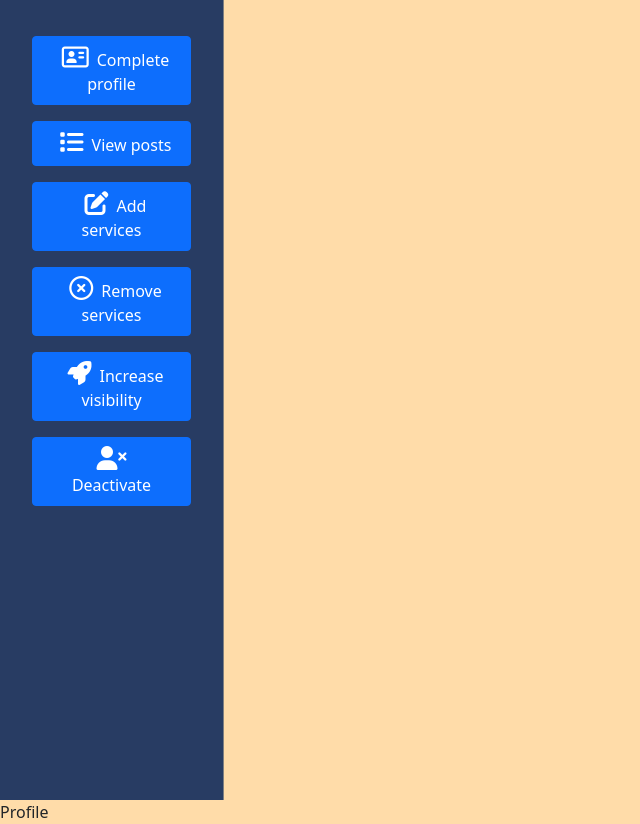
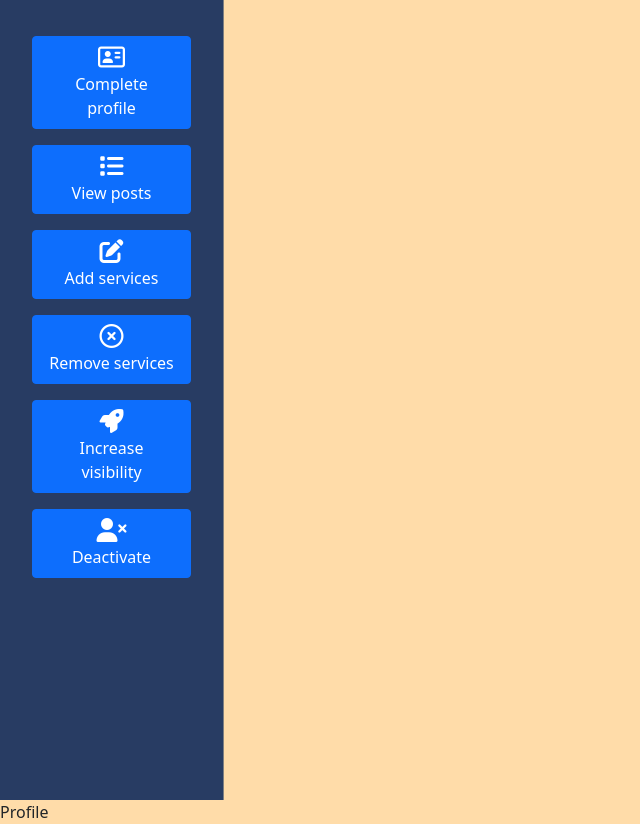
Before and after one commit to sergioare/PF-HireMySkills, a React (Create React App) app in the folder client/: page /profile_professional in a window 1280 px wide. Shown: the whole page, without its empty margins (0-640 px from the left). Built offline with nearby package versions, Linux system fonts and the light colour scheme.

Commit message:
cambios en mi rama: atualizacion

```diff
--- a/client/src/components/AllProfessionals/AllProfessionals.js
+++ b/client/src/components/AllProfessionals/AllProfessionals.js
@@ -1,60 +1,37 @@
 import React from "react";
 import { Link } from "react-router-dom";
-import { useState, useEffect } from "react";
+import { useEffect } from "react";
 import { useDispatch, useSelector } from "react-redux";
 import NavBar from "../Navbar/Navbar";
 import Footer from "../Footer/Footer";
-import { getProfessionals } from "../../redux/actions/actions";
+import {
+  filterByProfession,
+  getProfessionals,
+  getSubCategory,
+} from "../../redux/actions/actions";
 import styles from "../AllProfessionals/AllProfessionals.module.css";
 import imgDefault from "../../assets/imgDefault.jpg";
-import Filter from "../Filter/Filter";
+
 import OrderBy from "../OrderBy/OrderBy";
-import { filterByProfession } from "../../redux/actions/actions";
-import { orderByName, orderByRating } from "../../redux/actions/actions";
 
 const AllProfessionals = () => {
   const dispatch = useDispatch();
   const allProfessionals = useSelector((state) => state.professionals);
+  const profession = useSelector((state) => state.subCategory);
+  const prueba = useSelector((state) => state.allProfessionals);
+  console.log(prueba, "A");
+  console.log(profession, "B");
 
-  const [source, setSource] = useState("All");
-  const [namechange, setNamechange] = useState("");
-  const [ratingchange, setRatingchange] = useState("");
-  const [professionchange, setProfessionchange] = useState("");
-  const [, setOrder] = useState();
+  const handlerprofession = (e) => {
+    console.log(e.target.value);
+    dispatch(filterByProfession(e.target.value));
+  };
 
   useEffect(() => {
     dispatch(getProfessionals());
-  }, [dispatch, handlerByName]);
-
-  function handleClick(e) {
-    e.preventDefault();
-    dispatch(getProfessionals());
-    setNamechange("");
-    setRatingchange("");
-    setProfessionchange("");
-    setSource("All");
-  }
-  function handlerprofession(e) {
-    e.preventDefault();
-    dispatch(filterByProfession(e.target.value));
-    setSource("All");
-    setProfessionchange(e.target.value);
-    setOrder("Order" + e.target.value);
-  }
-  function handlerByName(e) {
-    dispatch(orderByName(e.target.value));
-    setRatingchange("");
-    setNamechange(e.target.value);
-    setOrder("Order" + e.target.value);
-  }
-  console.log(handlerByName);
-
-  function handlerByRating(e) {
-    dispatch(orderByRating(e.target.value));
-    setNamechange("");
-    setRatingchange(e.target.value);
-    setOrder("Order" + e.target.value);
-  }
+    dispatch(getSubCategory());
+  }, [dispatch]);
+  // console.log(allProfessionals);
 
   return (
     <div className={styles.divAllProfessionals}>
@@ -66,25 +43,26 @@ const AllProfessionals = () => {
           </button>
         </Link>
       </div>
-      <Filter
-        professionchange={professionchange}
-        handlerprofession={handlerprofession}
-        source={source}
-      />
-      <OrderBy
-        handlerByName={handlerByName}
-        namechange={namechange}
-        handlerByRating={handlerByRating}
-        ratingchange={ratingchange}
-      />
-      <button
-        onClick={(e) => {
-          handleClick(e);
-        }}
-        className={styles.btnReset}
-      >
-        RESET
-      </button>
+      {/* <Filter /> */}
+      <div>
+        <p className={styles.titles}>PROFESSIONS</p>
+
+        <select
+          onChange={(e) => handlerprofession(e)}
+          className={styles.select}
+          defaultValue="All"
+        >
+          <option value="All">All</option>
+          {profession &&
+            profession.map((sub) => (
+              <option value={sub.profession} key={sub.id}>
+                {sub.profession}
+              </option>
+            ))}
+        </select>
+      </div>
+      <OrderBy />
+
       <div className={styles.divCardsBody}>
         <h1 className="col-12 text-center text-dark fs-1 ">Professionals</h1>
         <div className={styles.containerCard}>
--- a/client/src/components/Filter/Filter.js
+++ b/client/src/components/Filter/Filter.js
@@ -1,10 +1,13 @@
 import React from "react";
 import { useEffect } from "react";
 import { useDispatch, useSelector } from "react-redux";
-import { getSubCategory } from "../../redux/actions/actions";
+import {
+  getSubCategory,
+  filterByProfession,
+} from "../../redux/actions/actions";
 import styles from "../Filter/Filter.module.css";
 
-const Filter = ({ professionchange, handlerprofession }) => {
+const Filter = () => {
   const dispatch = useDispatch();
   const profession = useSelector((state) => state.subCategory);
 
@@ -12,17 +15,20 @@ const Filter = ({ professionchange, handlerprofession }) => {
     dispatch(getSubCategory());
   }, [dispatch]);
 
+  const handlerprofession = (e) => {
+    console.log(e.target.value);
+    dispatch(filterByProfession(e.target.value));
+  };
   return (
     <div className={styles.divFilter}>
       <div>
         <p className={styles.titles}>PROFESSIONS</p>
 
         <select
-          value={professionchange}
           onChange={(e) => handlerprofession(e)}
           className={styles.select}
+          defaultValue="All"
         >
-          <option value="">--Select--</option>
           <option value="All">All</option>
           {profession &&
             profession.map((sub) => (
--- a/client/src/components/OrderBy/OrderBy.js
+++ b/client/src/components/OrderBy/OrderBy.js
@@ -13,7 +13,7 @@ const OrderBy = (handlerByName, namechange, handlerByRating, ratingchange) => {
           onChange={(e) => handlerByName(e)}
           className={styles.selects}
         >
-          {/* <option value="">--Select--</option> */}
+          <option value="">--Select--</option>
           <option value="asc">(A - Z)</option>
           <option value="desc">(Z - A)</option>
         </select>
--- a/client/src/components/ProfileProfessional/Sidebar/Sidebar.js
+++ b/client/src/components/ProfileProfessional/Sidebar/Sidebar.js
@@ -7,63 +7,42 @@ const Sidebar = () => {
     <div className={styles.divSidebar}>
       <ul>
         <li>
-          <NavLink
-            exact
-            className="btn btn-outline-primary rounded py-2 w-100 d-inline-block px-3 text-white"
-            activeClassName="active"
-          >
-            <i className="fa-regular fa-address-card px-2 fs-4"></i>
+          <NavLink className="btn btn-outline-primary rounded py-2 w-100 d-inline-block px-3 text-white">
+            <i className="fa-regular fa-address-card px-2 fs-4 w-100"></i>
             Complete profile
           </NavLink>
         </li>
         <li>
-          <NavLink
-            exact
-            className="btn btn-outline-primary rounded py-2 w-100 d-inline-block px-3 text-white"
-            activeClassName="active"
-          >
-            <i className="fa-solid fa-list px-2 fs-4"></i>
+          <NavLink className="btn btn-outline-primary rounded py-2 w-100 d-inline-block px-3 text-white">
+            <i className="fa-solid fa-list px-2 fs-4 w-100"></i>
             View posts
           </NavLink>
         </li>
         <li>
-          <NavLink
-            exact
-            className="btn btn-outline-primary rounded py-2 w-100 d-inline-block px-3 text-white"
-            activeClassName="active"
-          >
-            <i className="fa-solid fa-pen-to-square px-2 fs-4"></i>
+          <NavLink className="btn btn-outline-primary rounded py-2 w-100 d-inline-block px-3 text-white">
+            <i className="fa-solid fa-pen-to-square px-2 fs-4 w-100"></i>
             Add services
           </NavLink>
         </li>
 
         <li>
-          <NavLink
-            exact
-            className="btn btn-outline-primary rounded py-2 w-100 d-inline-block px-3 text-white"
-            activeClassName="active"
-          >
-            <i className="fa-regular fa-circle-xmark px-2 fs-4"></i>
+          <NavLink className="btn btn-outline-primary rounded py-2 w-100 d-inline-block px-3 text-white">
+            <i className="fa-regular fa-circle-xmark px-2 fs-4 w-100"></i>
             Remove services
           </NavLink>
         </li>
         <li>
-          <NavLink
-            exact
-            className="btn btn-outline-primary rounded py-2 w-100 d-inline-block px-3 text-white"
-            activeClassName="active"
-          >
-            <i className="fa-solid fa-rocket px-2 fs-4"></i>
+          <NavLink className="btn btn-outline-primary rounded py-2 w-100 d-inline-block px-3 text-white">
+            <i className="fa-solid fa-rocket px-2 fs-4 w-100"></i>
             Increase visibility
           </NavLink>
         </li>
         <li>
           <NavLink
-            exact
             className="btn btn-outline-primary rounded py-2 w-100 d-inline-block px-3 text-white"
             activeClassName="active"
           >
-            <i class="fa-solid fa-user-xmark px-2 fs-4"></i>
+            <i className="fa-solid fa-user-xmark px-2 fs-4 w-100"></i>
             Deactivate
           </NavLink>
         </li>
--- a/client/src/components/ProfileProfessional/Sidebar/Sidebar.module.css
+++ b/client/src/components/ProfileProfessional/Sidebar/Sidebar.module.css
@@ -16,9 +16,7 @@
 .divSidebar a {
   text-decoration: none;
 }
-.active {
-  background-color: coral;
-}
+
 /* .btnSider {
   width: 90%;
   display: flex;
--- a/client/src/redux/actions/actions.js
+++ b/client/src/redux/actions/actions.js
@@ -91,18 +91,26 @@ export function clearProfessional() {
 }
 
 //--------------Filter by profession------------
-export function filterByProfession(payload) {
-  return {
-    type: FILTER_BY_PROFESSION,
-    payload,
+export function filterByProfession(name) {
+  return async function (dispatch) {
+    let aux = await axios.get(`${url}/profession?profession=${name}`);
+    console.log(aux);
+    return {
+      type: FILTER_BY_PROFESSION,
+      payload: aux.data,
+    };
   };
 }
 
 //--------------Order by name------------
 export function orderByName(payload) {
-  return {
-    type: ORDER_BY_NAME,
-    payload,
+  return function (dispatch) {
+    axios.get(`${url}/profession?profession=`).then((response) => {
+      return dispatch({
+        type: ORDER_BY_NAME,
+        payload: response.data,
+      });
+    });
   };
 }
 //--------------Order by rating------------
--- a/client/src/redux/reducer/index.js
+++ b/client/src/redux/reducer/index.js
@@ -136,16 +136,9 @@ export function rootReducer(state = initialState, action) {
       };
 
     case FILTER_BY_PROFESSION:
-      const allProfessionals = state.allProfessionals;
-      const filterByProfession =
-        action.payload === "All"
-          ? allProfessionals
-          : allProfessionals.filter((sub) =>
-              sub.subCategory?.find((sub) => sub === action.payload)
-            );
       return {
         ...state,
-        professionals: filterByProfession,
+        allProfessionals: action.payload,
       };
 
     case ORDER_BY_NAME:
```
